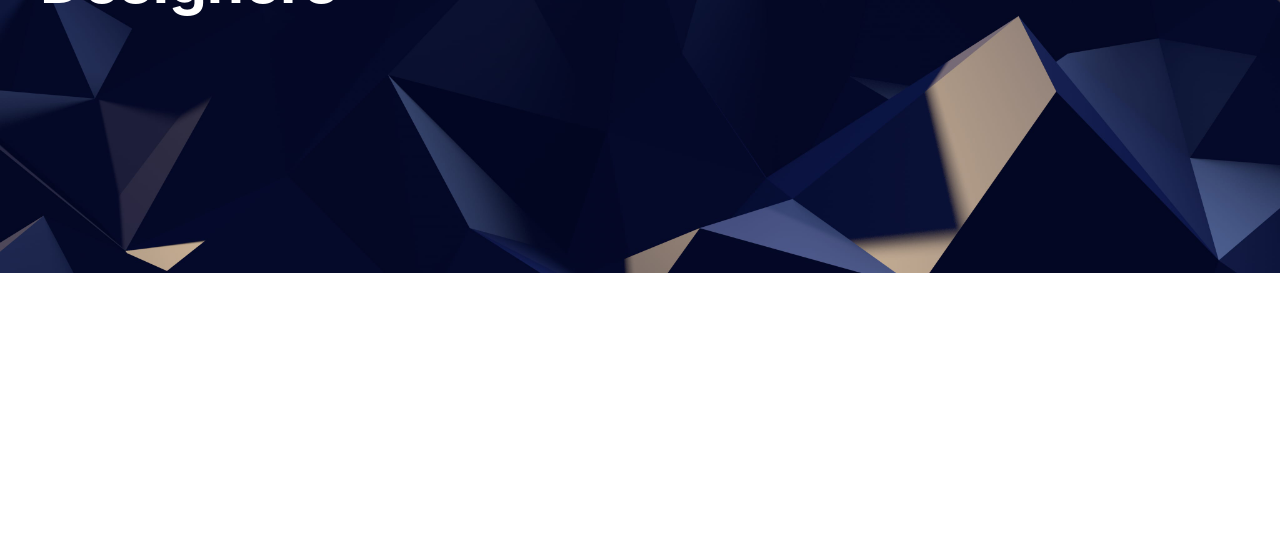
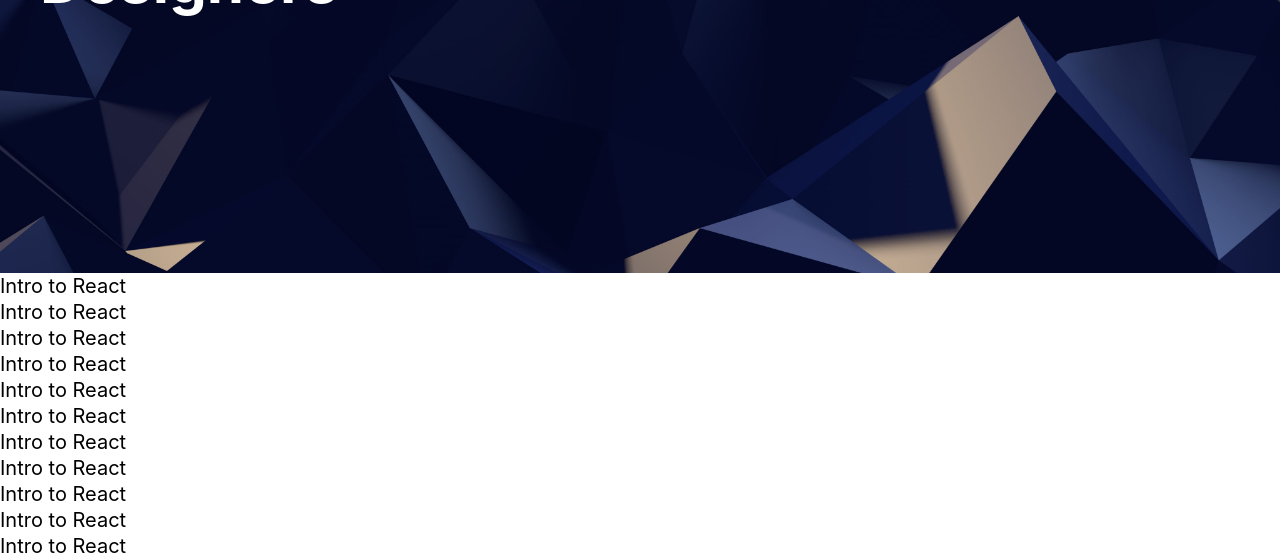
Before and after one commit to transkamp/my-react-app, a Gatsby site: page / in a window 1280 px wide. Shown: the part 2287-2846 px from the top of the page. Before the commit the page ends 2566 px from the top, so only its background shows below. Built offline with nearby package versions, Linux system fonts and the light colour scheme; Gatsby itself is replaced by a stand-in of ours.

Commit message:
add dynamic data support

```diff
--- /dev/null
+++ b/src/components/Cell.js
@@ -0,0 +1,21 @@
+import React from 'react'
+import styled from 'styled-components'
+
+ const CellGroup = styled.div`
+
+ `
+ const CellImage = styled.div`
+
+ `
+ const CellTitle = styled.div`
+
+ `
+
+const Cell = props =>(
+    <CellGroup>
+        <CellImage image={props.image}></CellImage>
+        <CellTitle>{props.title}</CellTitle>
+    </CellGroup>
+)
+
+export default Cell
--- a/src/pages/index.js
+++ b/src/pages/index.js
@@ -6,6 +6,9 @@ import Image from '../components/image'
 import Card from '../components/Card'
 import Section from '../components/Section';
 import Wave from '../components/Wave';
+import Cell from '../components/Cell';
+import staticdata from '../../staticdata.json';
+
 
 const IndexPage = () => (
   <Layout>
@@ -82,6 +85,13 @@ const IndexPage = () => (
     text="Learn how to build a modern libraries to get your site / product"
 
     />
+    {staticdata.cells.map(cell => (
+
+      <Cell
+        title={cell.title}
+        image={cell.image} />
+
+      ))}
     </div>
 
   </Layout>
--- /dev/null
+++ b/staticdata.json
@@ -0,0 +1,60 @@
+
+{
+    "cells":[
+        {
+            "title":"Intro to React",
+            "image":"https://images.unsplash.com/photo-1533352559235-e685f26af1d7?ixlib=rb-1.2.1&auto=format&fit=crop&w=1200&q=60"
+
+        },
+        {
+            "title":"Intro to React",
+            "image":"https://images.unsplash.com/photo-1533352559235-e685f26af1d7?ixlib=rb-1.2.1&auto=format&fit=crop&w=1200&q=60"
+
+        },
+        {
+            "title":"Intro to React",
+            "image":"https://images.unsplash.com/photo-1533352559235-e685f26af1d7?ixlib=rb-1.2.1&auto=format&fit=crop&w=1200&q=60"
+
+        },
+        {
+            "title":"Intro to React",
+            "image":"https://images.unsplash.com/photo-1533352559235-e685f26af1d7?ixlib=rb-1.2.1&auto=format&fit=crop&w=1200&q=60"
+
+        },
+        {
+            "title":"Intro to React",
+            "image":"https://images.unsplash.com/photo-1533352559235-e685f26af1d7?ixlib=rb-1.2.1&auto=format&fit=crop&w=1200&q=60"
+
+        },
+        {
+            "title":"Intro to React",
+            "image":"https://images.unsplash.com/photo-1533352559235-e685f26af1d7?ixlib=rb-1.2.1&auto=format&fit=crop&w=1200&q=60"
+
+        },
+        {
+            "title":"Intro to React",
+            "image":"https://images.unsplash.com/photo-1533352559235-e685f26af1d7?ixlib=rb-1.2.1&auto=format&fit=crop&w=1200&q=60"
+
+        },
+        {
+            "title":"Intro to React",
+            "image":"https://images.unsplash.com/photo-1533352559235-e685f26af1d7?ixlib=rb-1.2.1&auto=format&fit=crop&w=1200&q=60"
+
+        },
+        {
+            "title":"Intro to React",
+            "image":"https://images.unsplash.com/photo-1533352559235-e685f26af1d7?ixlib=rb-1.2.1&auto=format&fit=crop&w=1200&q=60"
+
+        },
+        {
+            "title":"Intro to React",
+            "image":"https://images.unsplash.com/photo-1533352559235-e685f26af1d7?ixlib=rb-1.2.1&auto=format&fit=crop&w=1200&q=60"
+
+        },
+        {
+            "title":"Intro to React",
+            "image":"https://images.unsplash.com/photo-1533352559235-e685f26af1d7?ixlib=rb-1.2.1&auto=format&fit=crop&w=1200&q=60"
+
+        }
+    ]
+}
```
